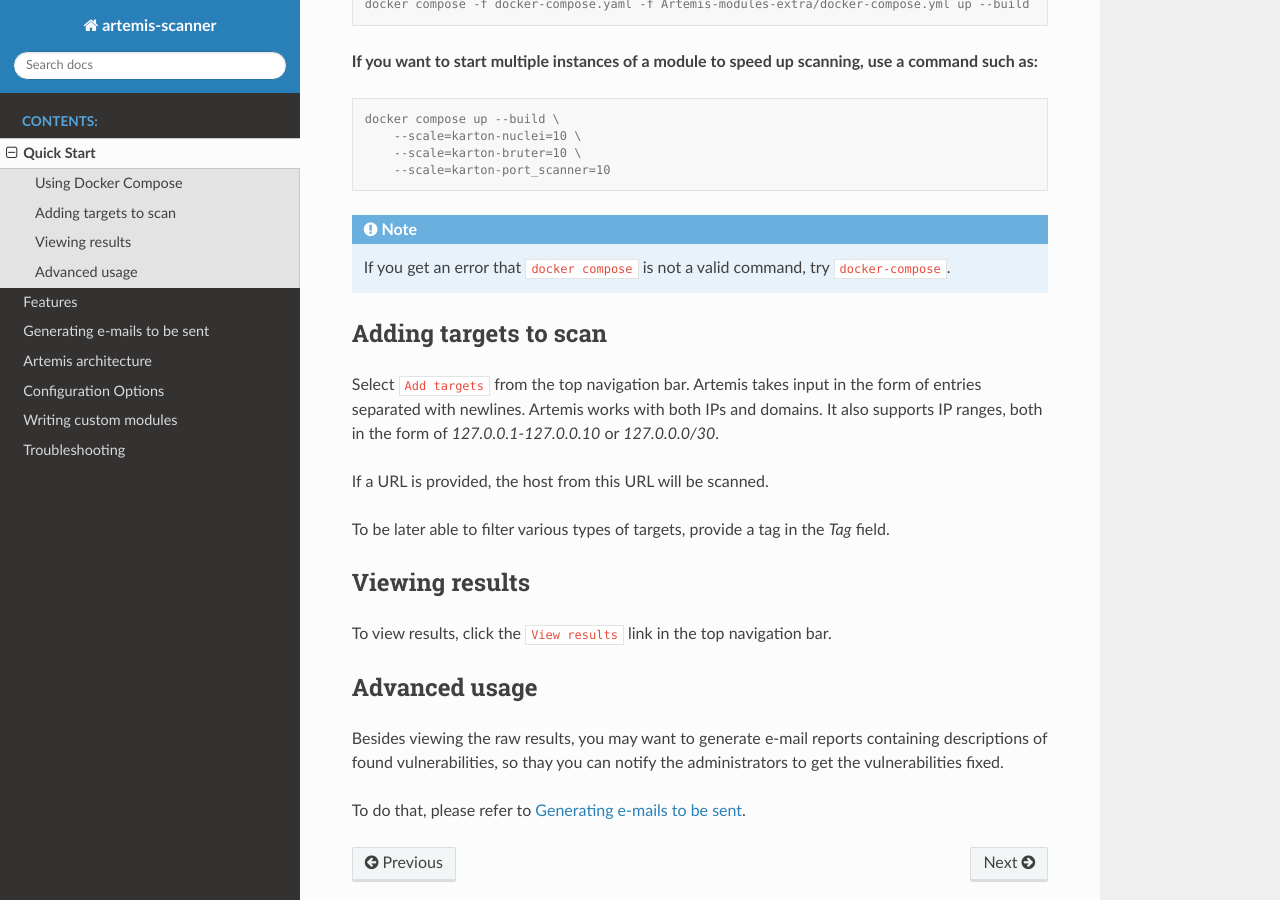
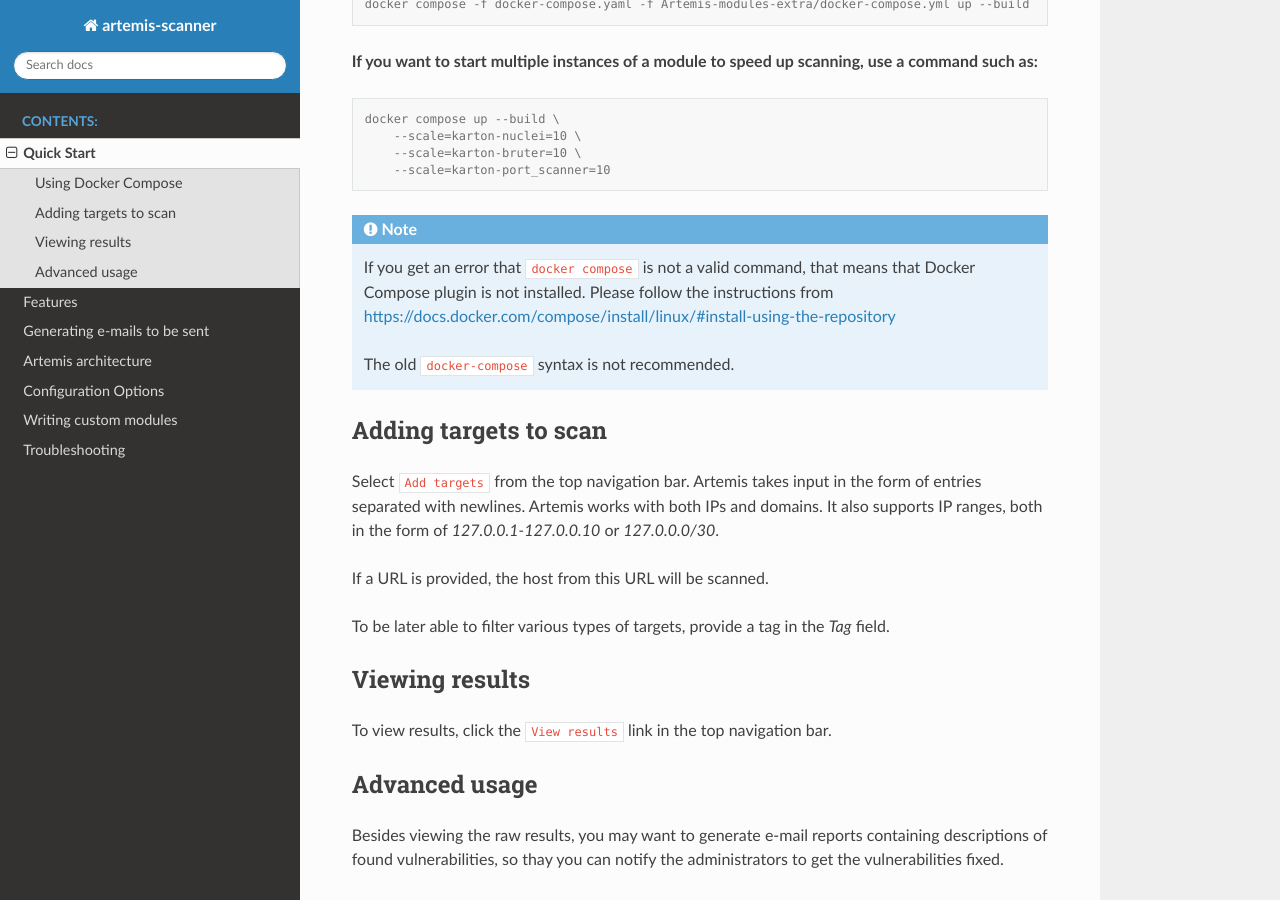
Before and after one commit to CERT-Polska/Artemis, a Sphinx documentation site: the page built from docs/quick-start.rst, in a window 1280 px wide and 900 px high, scrolled down 677 px. Built offline with Sphinx 7.4.7 and the Read the Docs theme 2.0.0, drawn with Linux system fonts in a browser that asks for light colours.

Commit message:
Docs hotfix

```diff
--- a/docs/quick-start.rst
+++ b/docs/quick-start.rst
@@ -39,7 +39,10 @@
        --scale=karton-port_scanner=10
 
 .. note ::
-   If you get an error that ``docker compose`` is not a valid command, try ``docker-compose``.
+   If you get an error that ``docker compose`` is not a valid command, that means that Docker Compose
+   plugin is not installed. Please follow the instructions from https://docs.docker.com/compose/install/linux/#install-using-the-repository
+
+   The old ``docker-compose`` syntax is not recommended.
 
 Adding targets to scan
 ----------------------
```
